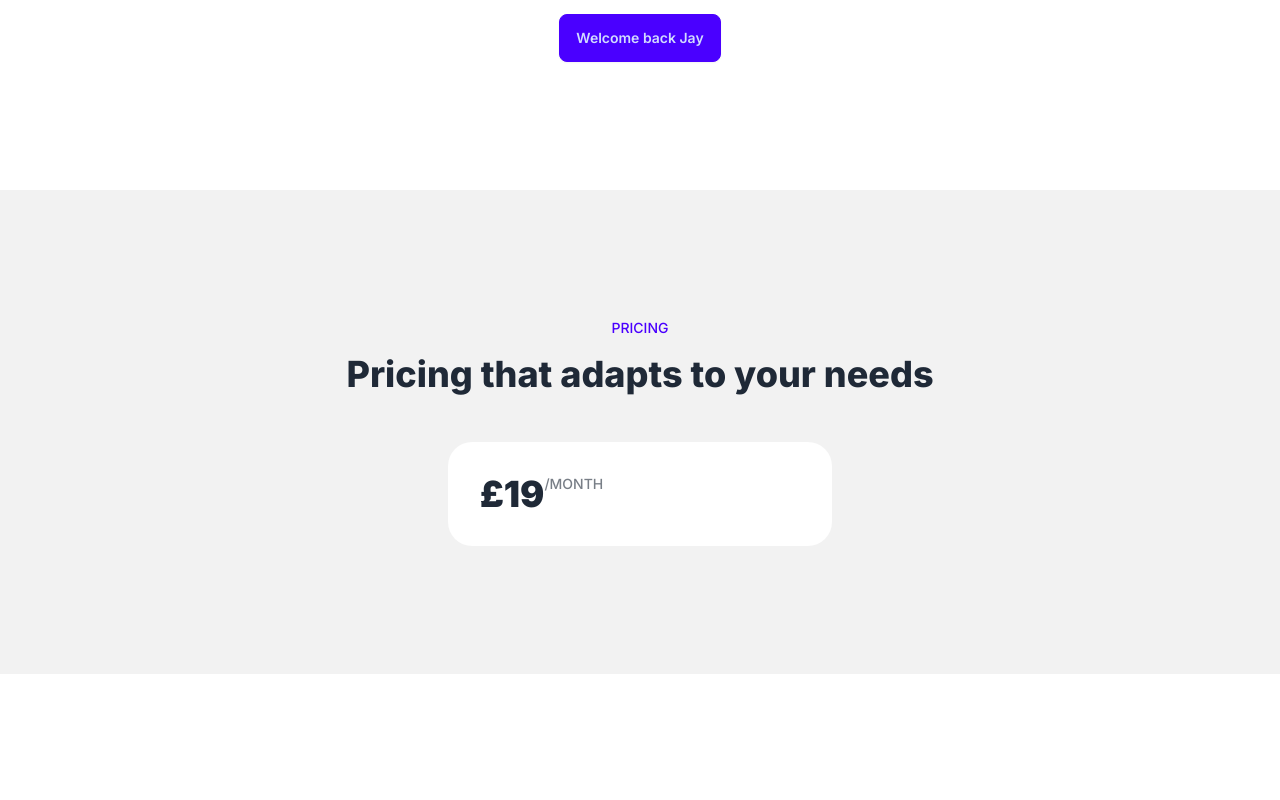
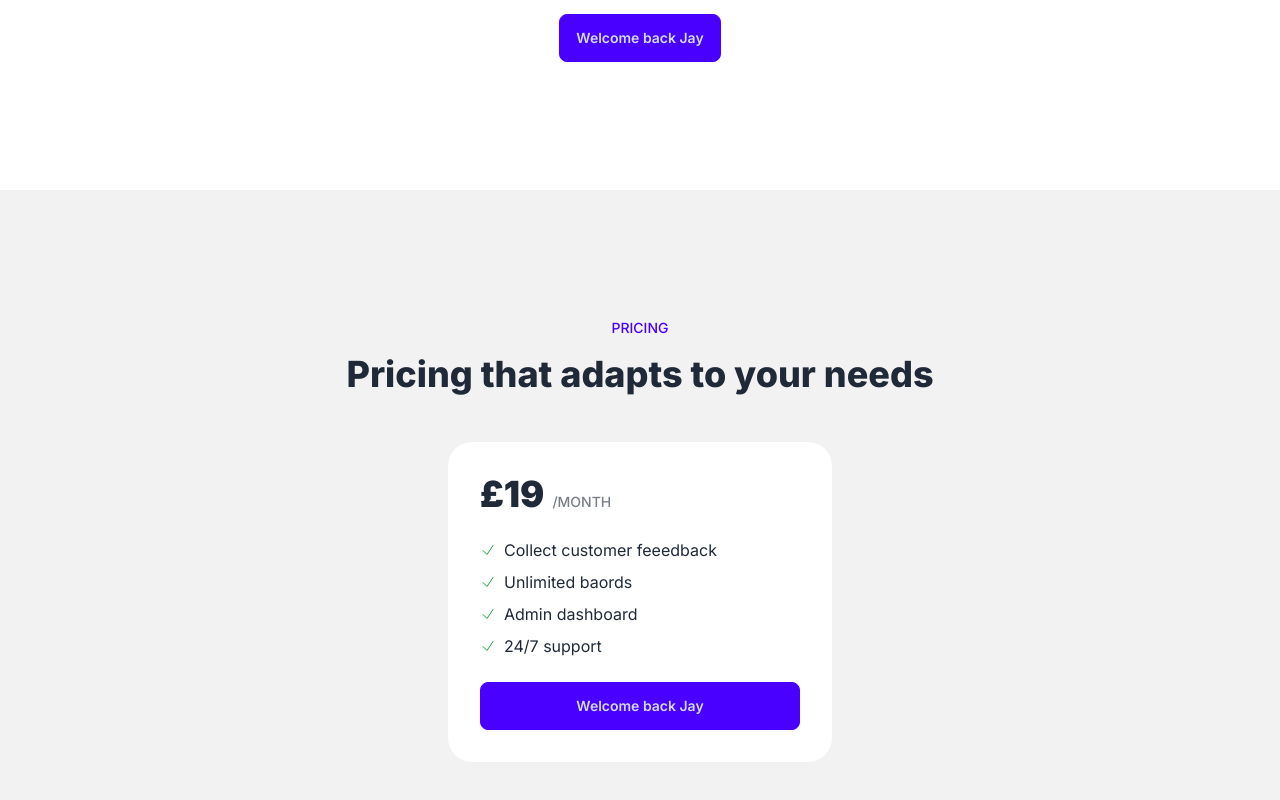
Before and after one commit to JaySConfig/codeFast, a Next.js app: page / in a window 1280 px wide. Shown: the part 370-1170 px from the top of the page. Before the commit the page ends 1044 px from the top, so only its background shows below. Built offline with nearby package versions, Linux system fonts and the light colour scheme.

Commit message:
added info and button to pricing section

```diff
--- a/app/page.js
+++ b/app/page.js
@@ -1,9 +1,12 @@
 import ButtonLogin from "@/components/ButtonLogin";
+
 
 export default function Home() {
 
   const isLoggedIn = true;
   const name = "Jay"
+
+  const pricingFeaturesList = ["Collect customer feeedback", "Unlimited baords", "Admin dashboard", "24/7 support",]
 
 
   return (
@@ -39,11 +42,38 @@ export default function Home() {
         <h2 className="text-3xl lg:text-4xl font-extrabold mb-12 text-center ">
           Pricing that adapts to your needs
         </h2>
-        <div className="p-8 bg-base-100 max-w-96 rounded-3xl mx-auto">
-          <div className="flex">
+        <div className="p-8 bg-base-100 max-w-96 rounded-3xl mx-auto space-y-6">
+          <div className="flex gap-2 items-baseline">
           <div className="text-4xl font-black">£19</div>
           <div className="uppercase text-sm font-medium opacity-60">/month</div>
         </div>
+
+        {/* pricing card */}
+
+        <ul className="space-y-2">
+          {
+            pricingFeaturesList.map(
+              (priceItem) => {
+                return <li className="flex gap-2 items-center">
+                <svg xmlns="http://www.w3.org/2000/svg"
+                fill="none"
+                viewBox="0 0 24 24"
+                stroke-width="1.5"
+                stroke="currentColor"
+                class="size-6"
+                className="text-green-600 size-4">
+                <path stroke-linecap="round" stroke-linejoin="round" d="m4.5 12.75 6 6 9-13.5" />
+                </svg>
+                {priceItem}</li>
+
+              }
+            )
+          }
+
+        </ul>
+
+        < ButtonLogin isLoggedIn={isLoggedIn} name = {name}
+        extraStyle="w-full"/>
       </div>
       </div>
       </section>
--- a/components/ButtonLogin.js
+++ b/components/ButtonLogin.js
@@ -1,13 +1,14 @@
 import Link from "next/link";
 
 
-const ButtonLogin = ({isLoggedIn, name}) => {
+const ButtonLogin = ({isLoggedIn, name, extraStyle}) => {
+    console.log(extraStyle)
 
 
     if(isLoggedIn){
         console.log("welcome", name)
 
-        return <Link href="/dashboard" className="btn btn-primary">
+        return <Link href="/dashboard" className={`btn btn-primary ${extraStyle ? extraStyle : ""} `}>
             <p>Welcome back {name} </p>
             </Link>;
     }
@@ -17,3 +18,6 @@ const ButtonLogin = ({isLoggedIn, name}) => {
 };
 
 export default ButtonLogin;
+
+
+//  {"btn btn-primary " + extraStyle}
```
Also changed, not shown: .eslintrc.json.
